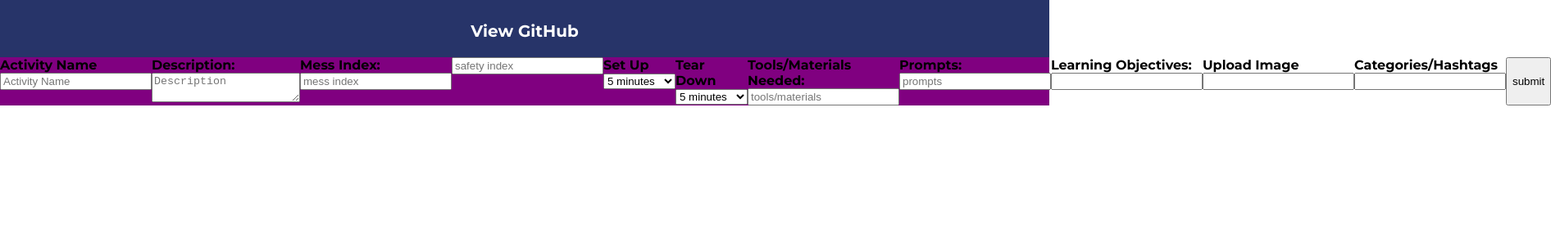
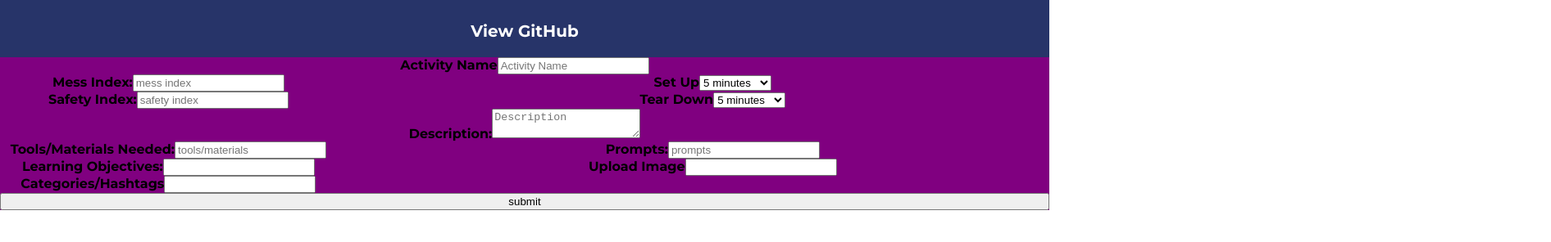
Before and after one commit to katredford/BBCM.programsDB, a React (Create React App) app in the folder client/: page /form in a window 1280 px wide. Shown: the part 730-1026 px from the top of the page at 82% size, 1892 px wide, since content can reach past the window. Before the commit the page ends 983 px from the top, so only its background shows below. Built offline with nearby package versions, Linux system fonts and the light colour scheme.

Commit message:
work on form styling and grid

```diff
--- a/client/src/components/Form/index.js
+++ b/client/src/components/Form/index.js
@@ -16,29 +16,18 @@ function ActivityForm() {
         <section id="form-section">
             <h1>Enter Activity Info</h1>
 
+            <span id="form-wrapper">
                 <form id="activity-form">
                     {/* activity name input */}
-                <span>
+                    <span className="full-width">
                         <label for="activity-name">Activity Name</label>
                         <input type="text" placeholder="Activity Name" name="activity-name" id="name" class="form-input" />
-                </span>
-
-                {/* description textarea */}
-                <span>
-                    <label for="description">Description:</label>
-                    <textarea placeholder="Description" name="description" id="description" class="form-input" />
                     </span>
 
                     {/* mess index 1-5 rating scale */}
                     <span>
                         <label for="mess-index">Mess Index:</label>
                         <input type="" placeholder="mess index" name="" id="" class="form-input" />
-                </span>
-
-                {/* safety index 1-5 rating scale */}
-                <span>
-                    <label for=""></label>
-                    <input type="" placeholder="safety index" name="" id="" class="form-input" />
                     </span>
 
                     {/* set up time dropdown with min ranges */}
@@ -53,6 +42,12 @@ function ActivityForm() {
                         </select>
                     </span>
 
+                    {/* safety index 1-5 rating scale */}
+                    <span>
+                        <label for="">Safety Index:</label>
+                        <input type="" placeholder="safety index" name="" id="" class="form-input" />
+                    </span>
+
                     {/* tear down time dropdown with min ranges*/}
                     <span>
                         <label for="tear-down">Tear Down</label>
@@ -62,6 +57,12 @@ function ActivityForm() {
                             <option value="15 minutes">15 minutes</option>
                             <option value="20 minutes">20 minutes</option>
                         </select>
+                    </span>
+
+                    {/* description textarea */}
+                    <span className="full-width">
+                        <label for="description">Description:</label>
+                        <textarea placeholder="Description" name="description" id="description" class="form-input" />
                     </span>
 
                     {/* tools/materials needed checklist */}
@@ -95,9 +96,9 @@ function ActivityForm() {
                         <input type="" placeholder="" name="" id="" class="form-input" />
                     </span>
 
-                <button type="submit" onClick={handleSubmit}>submit</button>
+                    <button type="submit" className="full-width" onClick={handleSubmit}>submit</button>
                 </form>
-
+            </span>
         </section>
     );
 }
--- a/client/src/index.css
+++ b/client/src/index.css
@@ -12,11 +12,6 @@ body {
 
   -webkit-font-smoothing: antialiased;
   -moz-osx-font-smoothing: grayscale;
-}
-
-code {
-  font-family: source-code-pro, Menlo, Monaco, Consolas, 'Courier New',
-    monospace;
 }
 
 #header, #hero {
@@ -119,9 +114,27 @@ header button:hover a {
   text-align: center;
 }
 
-#activity-form {
-  display: flex;
+#form-wrapper {
+  justify-content: center;
 }
+
+#form-wrapper form {
+  justify-content: center;
+  text-align: center;
+  display: grid;
+  grid-template-columns: 1fr 2fr;
+  grid-column-gap: 3rem;
+}
+
+.full-width {
+  grid-column: 1 / 3;
+}
+
+/* #activity-form {
+  justify-content: center;
+
+
+} */
 
 /* end input form styles */
 
```
Lines whose indentation alone changed are shown as unchanged.
